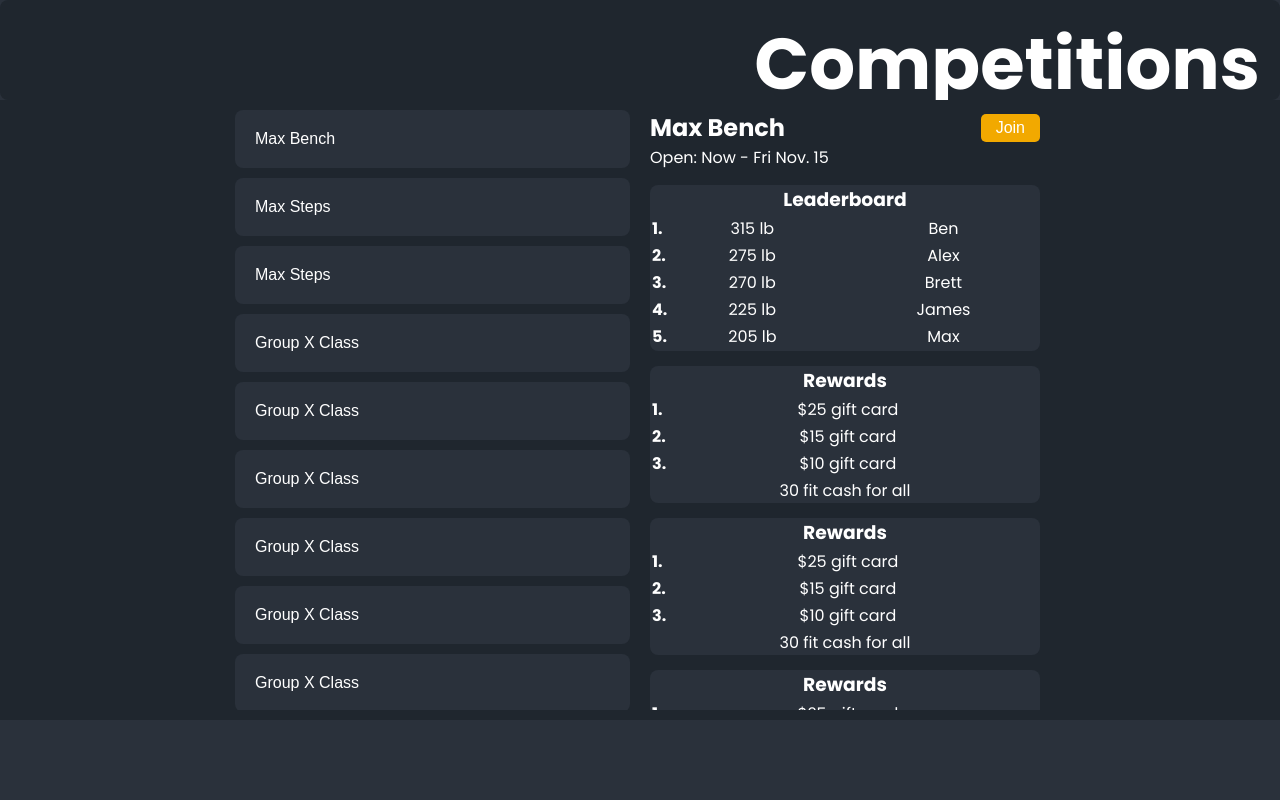
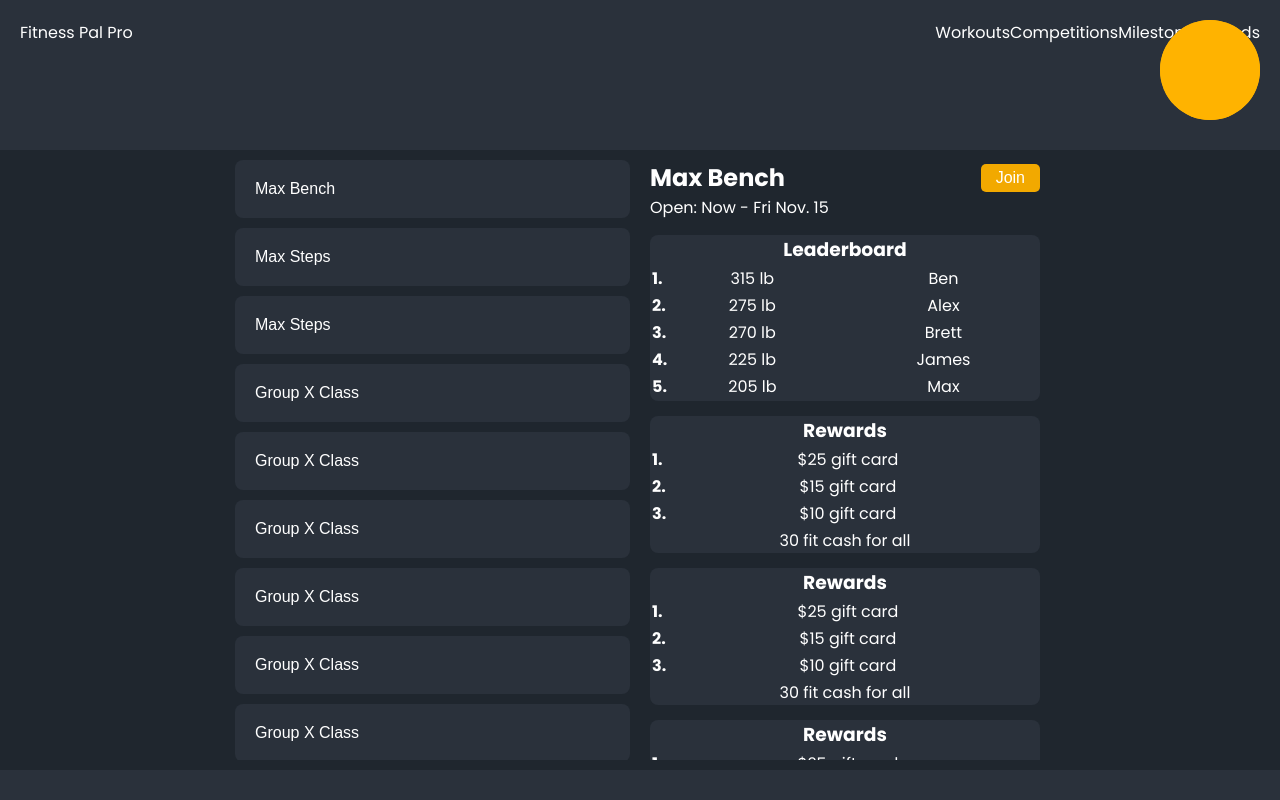
Before and after one commit to AlexMerlo1/Fitness-Pal-Pro, a React (Vite) app in the folder frontend/: page /Competitions in a window 1280 px wide. Built offline with nearby package versions, Linux system fonts and the light colour scheme.

Commit message:
Started working on the menu bar

```diff
--- a/frontend/src/components/CompetitionsPage/CompetitionsPage.css
+++ b/frontend/src/components/CompetitionsPage/CompetitionsPage.css
@@ -1,20 +1,85 @@
-/* body {
-  background-color: black;
+body {
+  color: white;
 }
-*/
+
 .competitions-container {
   width: 100%;
   display: grid;
   position: relative;
 }
 
-.top-bar {
-  height: 100px;
+.the-header h1 {
+  color: white;
+  text-align: left;
 }
 
-.top-bar h1 {
+.the-header {
+  width: 100%;
+  height: 150px;
+  padding: 20px;
+  background-color: #2A313B;
+  display: flex;
+  /* justify-content: space-between; */
+  /* align-items: center; */
+  /* position: relative; */
+}
+
+.menubar-div {
+  display: flex;
+  margin-left: auto;
+  margin-right:0;
+}
+
+.logo-button {
+  width: 100px;
+  height: 100px;
+  background-color: #ffb300;
+  border-radius: 50%;
+  cursor: pointer;
+  position: absolute;
+  top: 20px;
+  right: 20px;
+}
+
+
+.header h1 {
+  padding: 10px 20px;
+  margin: 0;
+}
+
+.profile-button {
+  width: 100px;
+  height: 100px;
+  background-color: #ffb300;
+  border-radius: 50%;
+  cursor: pointer;
+}
+
+.dropdown-menu {
+  position: absolute;
+  top: 140px;
+  right: 20px;
+  background-color: #2A313B;
+  border-radius: 10px;
+  padding: 10px;
   color: white;
-  text-align: left;
+  box-shadow: 0px 0px 10px rgba(0, 0, 0, 0.5);
+  z-index: 1000;
+}
+
+.dropdown-menu ul {
+  list-style: none;
+  padding: 0;
+  margin: 0;
+}
+
+.dropdown-menu li {
+  padding: 10px 20px;
+  cursor: pointer;
+}
+
+.dropdown-menu li:hover {
+  background-color: #6e8299;
 }
 
 .comp-info {
--- a/frontend/src/components/CompetitionsPage/CompetitionsPage.jsx
+++ b/frontend/src/components/CompetitionsPage/CompetitionsPage.jsx
@@ -1,12 +1,54 @@
-import React from 'react'
+import React, { useState } from 'react'
 import './CompetitionsPage.css'
 
 const CompetitionsPage2 = () => {
+
+    const [dropdownVisible, setDropdownVisible] = useState(false);
+    const toggleDropdown = () => {
+        setDropdownVisible(!dropdownVisible);
+      };
+    const openHomePage = () => {
+        window.open("http://localhost:3000/home");
+    };
+    const openWorkoutsPage = () => {
+        window.open("http://localhost:3000/workoutplans");
+    };
+    const openCompetitionsPage = () => {
+        window.open("http://localhost:3000/Competitions");
+    };
+    const openMilestonesPage = () => {
+        window.open("http://localhost:3000/goals");
+    };
+    const openFriendsPage = () => {
+        window.open("http://localhost:3000/home");
+    };
+
+
   return (
     <div class="competitions-container">
-        <div class='top-bar'>
-            <h1>Competitions</h1>
-        </div>
+        <header className="the-header">
+            <div className="logo-div" >
+                <div className="logo-button" onClick={openHomePage}></div>
+                <div className="logo-name" onlick={openHomePage}>Fitness Pal Pro</div>
+            </div>
+            <div className="menubar-div" >
+                <div className="menu-button" onlick={openWorkoutsPage}>Workouts</div>
+                <div className="menu-button" onlick={openCompetitionsPage}>Competitions</div>
+                <div className="menu-button" onlick={openMilestonesPage}>Milestones</div>
+                <div className="menu-button" onlick={openFriendsPage}>Friends</div>
+                <div className="profile-button" onClick={toggleDropdown}></div>
+            </div>
+            {dropdownVisible && (
+            <div className="dropdown-menu">
+                <ul>
+                <li>View Profile</li>
+                <li>Settings</li>
+                <li>Log Out</li>
+                </ul>
+            </div>
+            )}
+        </header>
+
         <div class="comp-info">
             <div class="competition-cards">
                 <button class="competition-card">Max Bench</button>
```
